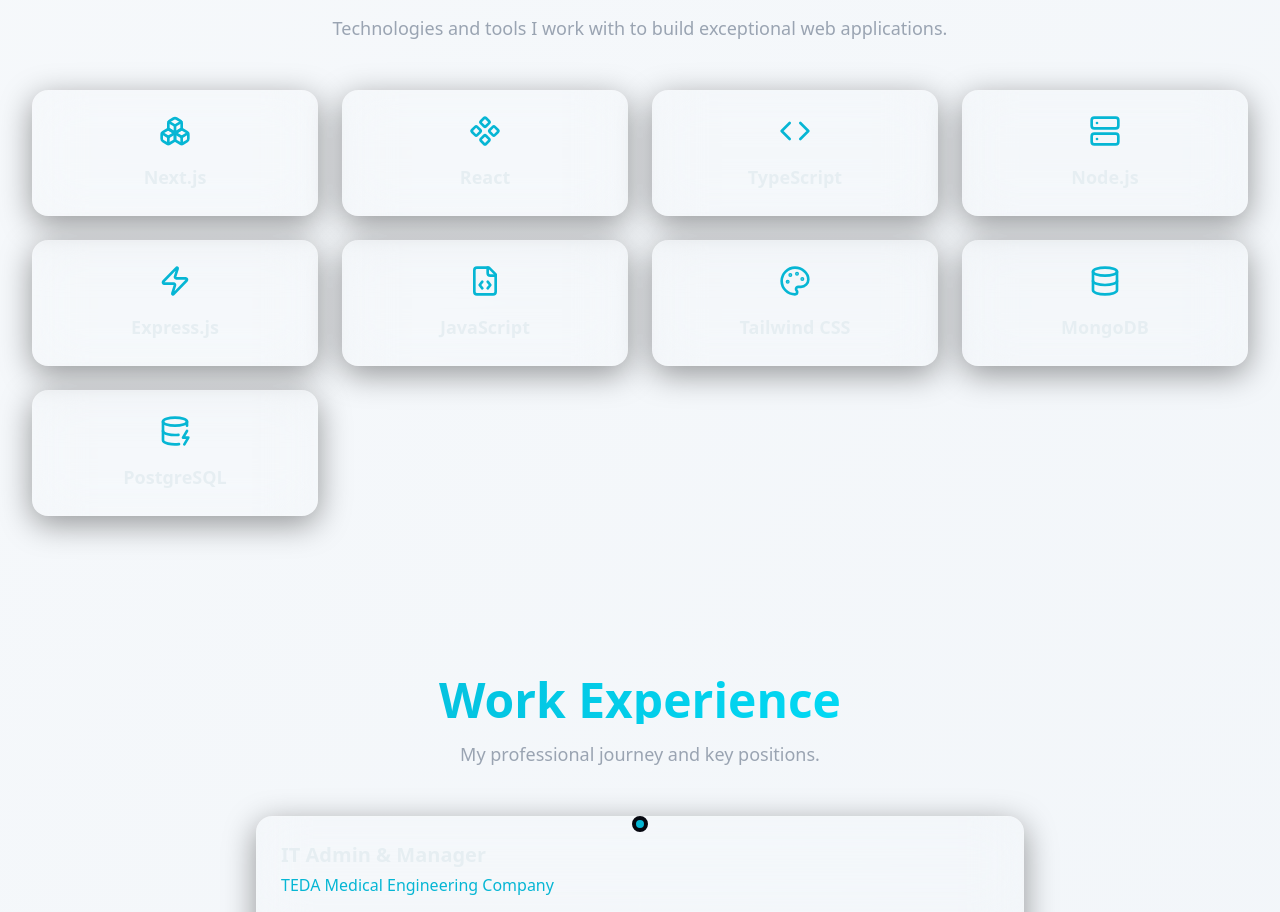
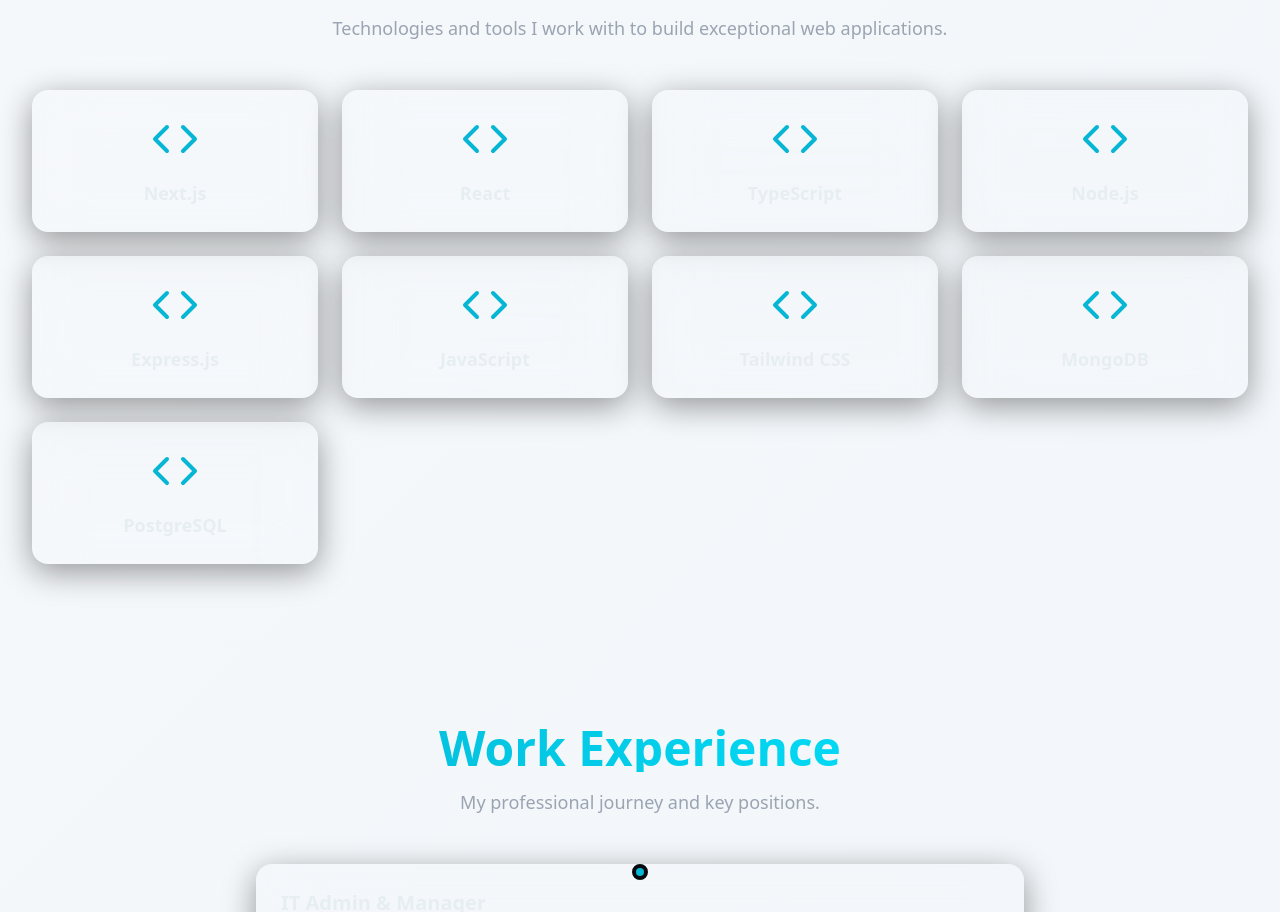
Before and after one commit to ali7887/portfolio, a Next.js app: page /about in a window 1280 px wide. Shown: the part 1640-2552 px from the top of the page. Built offline with nearby package versions, Linux system fonts and the light colour scheme.

Commit message:
Task 7 - Add professional brand icons

```diff
--- a/package.json
+++ b/package.json
@@ -21,6 +21,7 @@
     "react": "^19.0.0",
     "react-dom": "^19.0.0",
     "react-hook-form": "^7.50.0",
+    "simple-icons": "^16.1.0",
     "tailwind-merge": "^2.2.1",
     "tree": "^0.1.3",
     "zod": "^3.22.4"
--- a/src/components/shared/SkillCard.tsx
+++ b/src/components/shared/SkillCard.tsx
@@ -1,7 +1,9 @@
 'use client';
 
 import { motion } from 'framer-motion';
-import * as LucideIcons from 'lucide-react';
+import { useMemo } from 'react';
+import { si } from 'simple-icons';
+import { Code } from 'lucide-react';
 import { fadeInUp } from '@/lib/animations';
 import { cn } from '@/lib/utils';
 import type { Skill } from '@/lib/types';
@@ -12,16 +14,39 @@
 }
 
 /**
- * SkillCard - Simple card component for displaying skill names with icons
+ * SkillCard - Simple card component for displaying skill names with brand icons
  * Features glass card styling with hover effects and animations
  */
 export function SkillCard({ skill, index = 0 }: SkillCardProps) {
-  // Dynamically get icon component from lucide-react
-  const IconComponent = skill.icon
-    ? (LucideIcons[skill.icon as keyof typeof LucideIcons] as React.ComponentType<{
-        className?: string;
-      }>)
-    : null;
+  // Get icon data from simple-icons
+  const iconData = useMemo(() => {
+    if (!skill.iconName) return null;
+
+    try {
+      const iconKey = skill.iconName as keyof typeof si;
+      return si[iconKey] || null;
+    } catch {
+      return null;
+    }
+  }, [skill.iconName]);
+
+  // Create SVG path from icon data
+  const iconSvg = useMemo(() => {
+    if (!iconData) return null;
+
+    return (
+      <svg
+        role="img"
+        viewBox="0 0 24 24"
+        xmlns="http://www.w3.org/2000/svg"
+        className="w-12 h-12"
+        fill="currentColor"
+      >
+        <title>{iconData.title}</title>
+        <path d={iconData.path} />
+      </svg>
+    );
+  }, [iconData]);
 
   return (
     <motion.div
@@ -43,17 +68,21 @@
       )}
     >
       {/* Icon */}
-      {IconComponent && (
       <motion.div
+        className="flex items-center justify-center"
         whileHover={{
           scale: 1.1,
-            filter: 'drop-shadow(0 0 8px rgba(6, 182, 212, 0.5))',
+          filter: 'drop-shadow(0 0 12px currentColor)',
         }}
         transition={{ duration: 0.2 }}
+        style={{
+          color: iconData ? `#${iconData.hex}` : 'var(--accent-primary)',
+        }}
       >
-          <IconComponent className="w-8 h-8 text-accent-primary" />
+        {iconSvg || (
+          <Code className="w-12 h-12 text-accent-primary" />
+        )}
       </motion.div>
-      )}
 
       {/* Skill name */}
       <span className="text-lg font-semibold text-text-primary">{skill.name}</span>
--- a/src/lib/constants.ts
+++ b/src/lib/constants.ts
@@ -113,55 +113,55 @@
     name: 'Next.js',
     level: 95,
     category: 'frontend',
-    icon: 'Boxes',
+    iconName: 'nextdotjs',
   },
   {
     name: 'React',
     level: 95,
     category: 'frontend',
-    icon: 'Component',
+    iconName: 'react',
   },
   {
     name: 'TypeScript',
     level: 90,
     category: 'frontend',
-    icon: 'Code',
+    iconName: 'typescript',
   },
   {
     name: 'Node.js',
     level: 85,
     category: 'backend',
-    icon: 'Server',
+    iconName: 'nodedotjs',
   },
   {
     name: 'Express.js',
     level: 85,
     category: 'backend',
-    icon: 'Zap',
+    iconName: 'express',
   },
   {
     name: 'JavaScript',
     level: 95,
     category: 'frontend',
-    icon: 'FileCode',
+    iconName: 'javascript',
   },
   {
     name: 'Tailwind CSS',
     level: 90,
     category: 'tool',
-    icon: 'Palette',
+    iconName: 'tailwindcss',
   },
   {
     name: 'MongoDB',
     level: 80,
     category: 'tool',
-    icon: 'Database',
+    iconName: 'mongodb',
   },
   {
     name: 'PostgreSQL',
     level: 80,
     category: 'tool',
-    icon: 'DatabaseZap',
+    iconName: 'postgresql',
   },
 ];
 
--- a/src/lib/types.ts
+++ b/src/lib/types.ts
@@ -33,7 +33,8 @@
   name: string;
   level: number; // 0-100
   category: 'frontend' | 'backend' | 'tool' | 'specialization';
-  icon?: string;
+  icon?: string; // Legacy Lucide icon name
+  iconName?: string; // Simple-icons brand name
 }
 
 export interface Experience {
```
Also changed, not shown: 1 other file (tests, documents, lock files or other folders). Lines whose indentation alone changed are shown as unchanged.
